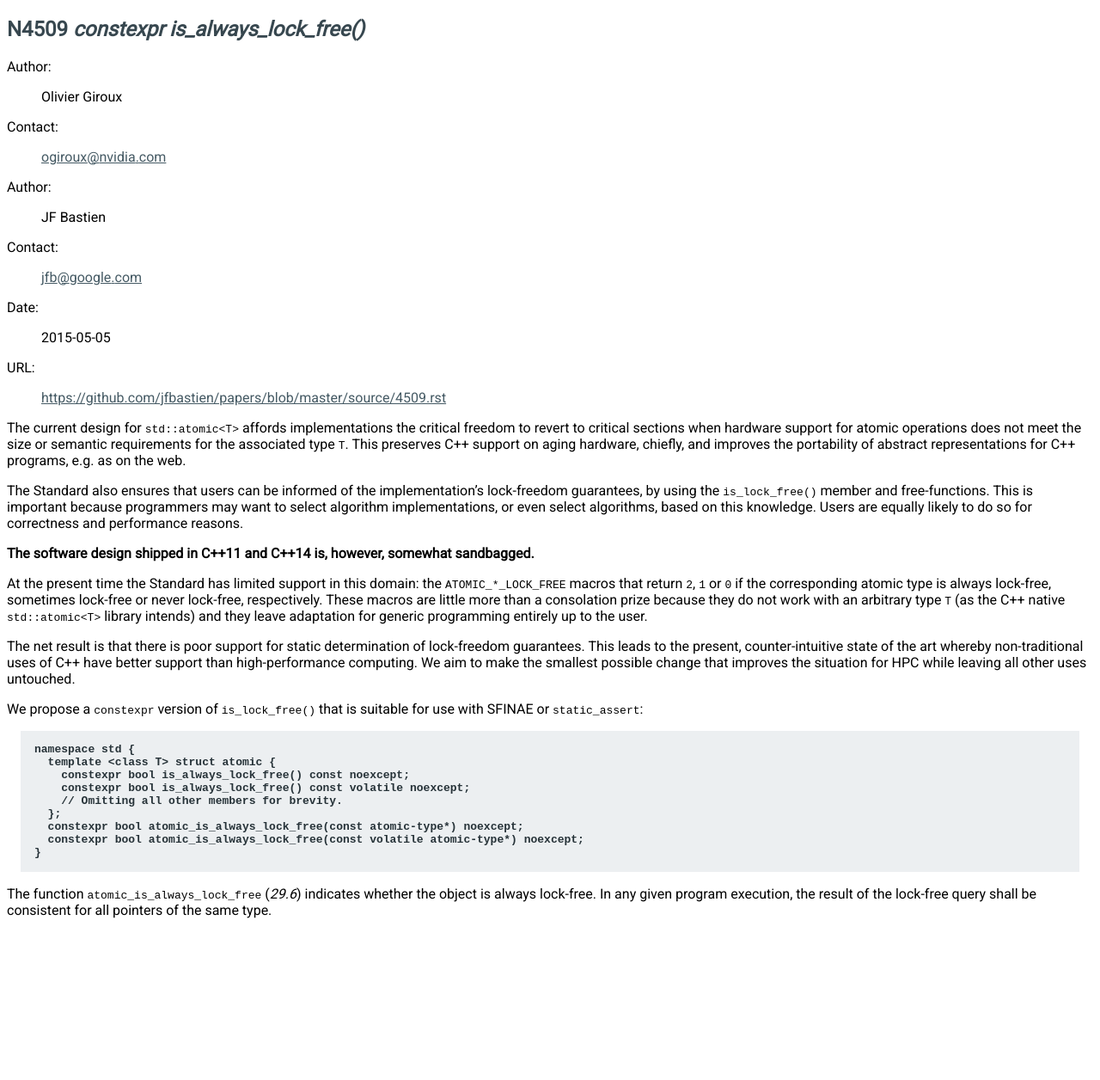
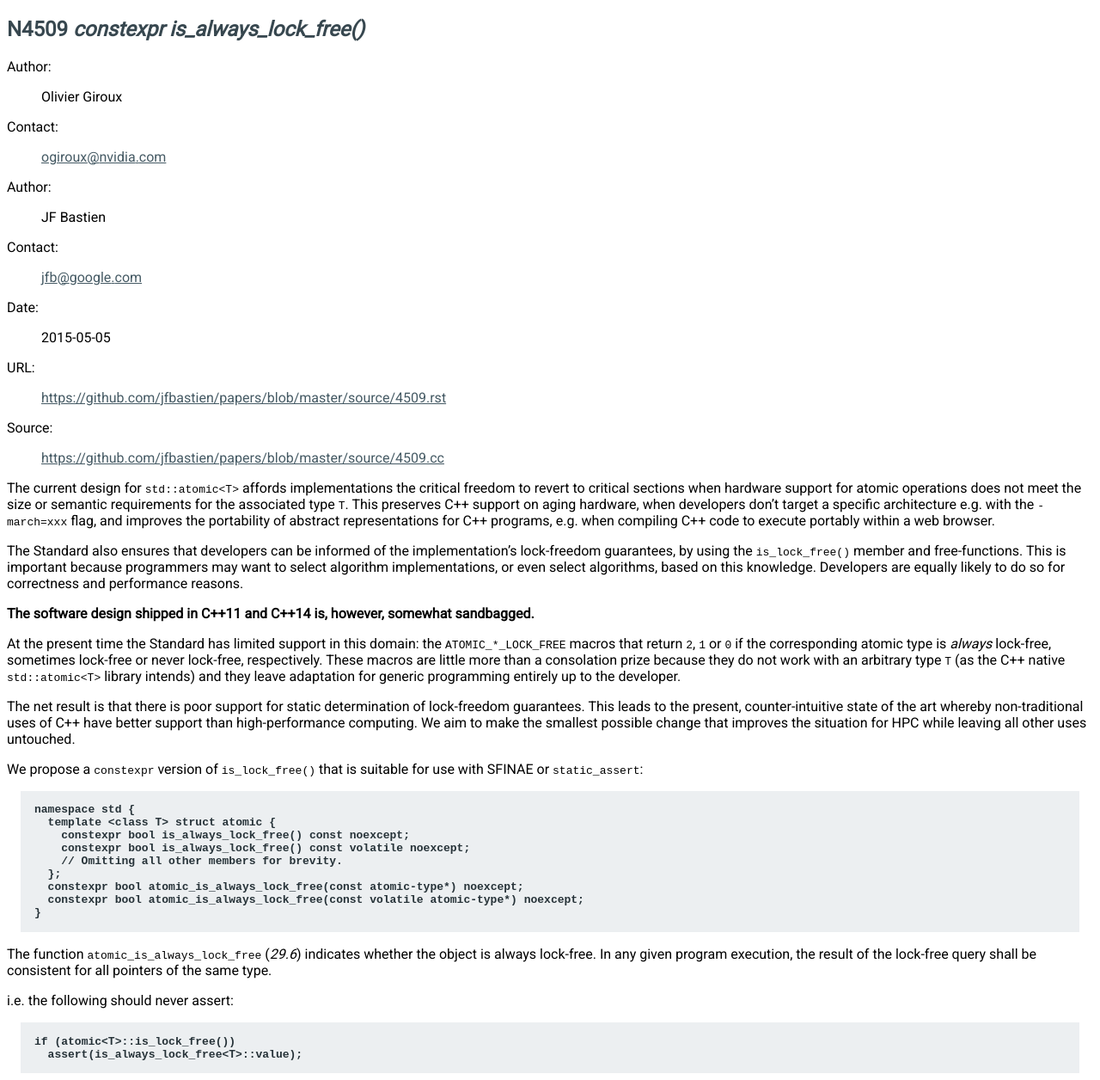
Before and after one commit to jfbastien/papers, a Sphinx documentation site: the page built from source/N4509.rst, in a window 1280 px wide. Shown: the whole page at 86% size. Built offline with Sphinx 7.4.7, drawn with Linux system fonts in a browser that asks for light colours; before the commit the page ends 1084 px from its top, so only the background shows below that.

Commit message:
A few edits.

```diff
--- a/source/N4509.rst
+++ b/source/N4509.rst
@@ -8,30 +8,32 @@ N4509 `constexpr is_always_lock_free()`
 :Contact: jfb@google.com
 :Date: 2015-05-05
 :URL: https://github.com/jfbastien/papers/blob/master/source/4509.rst
+:Source: https://github.com/jfbastien/papers/blob/master/source/4509.cc
 
 The current design for ``std::atomic<T>`` affords implementations the critical
 freedom to revert to critical sections when hardware support for atomic
 operations does not meet the size or semantic requirements for the associated
-type ``T``. This preserves C++ support on aging hardware, chiefly, and improves
-the portability of abstract representations for C++ programs, e.g. as on the
-web.
+type ``T``. This preserves C++ support on aging hardware, when developers don't
+target a specific architecture e.g. with the ``-march=xxx`` flag, and improves
+the portability of abstract representations for C++ programs, e.g. when
+compiling C++ code to execute portably within a web browser.
 
-The Standard also ensures that users can be informed of the implementation’s
-lock-freedom guarantees, by using the ``is_lock_free()`` member and
-free-functions. This is important because programmers may want to select
+The Standard also ensures that developers can be informed of the
+implementation's lock-freedom guarantees, by using the ``is_lock_free()`` member
+and free-functions. This is important because programmers may want to select
 algorithm implementations, or even select algorithms, based on this
-knowledge. Users are equally likely to do so for correctness and performance
-reasons.
+knowledge. Developers are equally likely to do so for correctness and
+performance reasons.
 
 **The software design shipped in C++11 and C++14 is, however, somewhat sandbagged.**
 
 At the present time the Standard has limited support in this domain: the
 ``ATOMIC_*_LOCK_FREE`` macros that return ``2``, ``1`` or ``0`` if the
-corresponding atomic type is always lock-free, sometimes lock-free or never
+corresponding atomic type is *always* lock-free, sometimes lock-free or never
 lock-free, respectively. These macros are little more than a consolation prize
 because they do not work with an arbitrary type ``T`` (as the C++ native
 ``std::atomic<T>`` library intends) and they leave adaptation for generic
-programming entirely up to the user.
+programming entirely up to the developer.
 
 The net result is that there is poor support for static determination of
 lock-freedom guarantees. This leads to the present, counter-intuitive state of
@@ -57,3 +59,10 @@ use with SFINAE or ``static_assert``:
 The function ``atomic_is_always_lock_free`` (*29.6*) indicates whether the
 object is always lock-free. In any given program execution, the result of the
 lock-free query shall be consistent for all pointers of the same type.
+
+i.e. the following should never assert:
+
+.. code-block:: c++
+
+  if (atomic<T>::is_lock_free())
+    assert(is_always_lock_free<T>::value);
```
